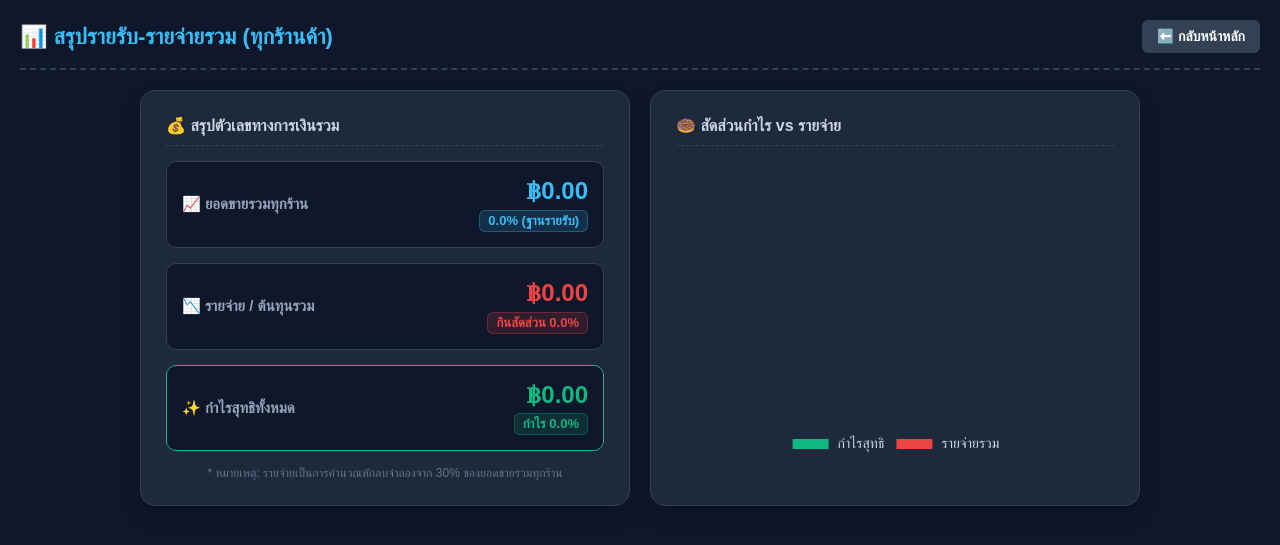
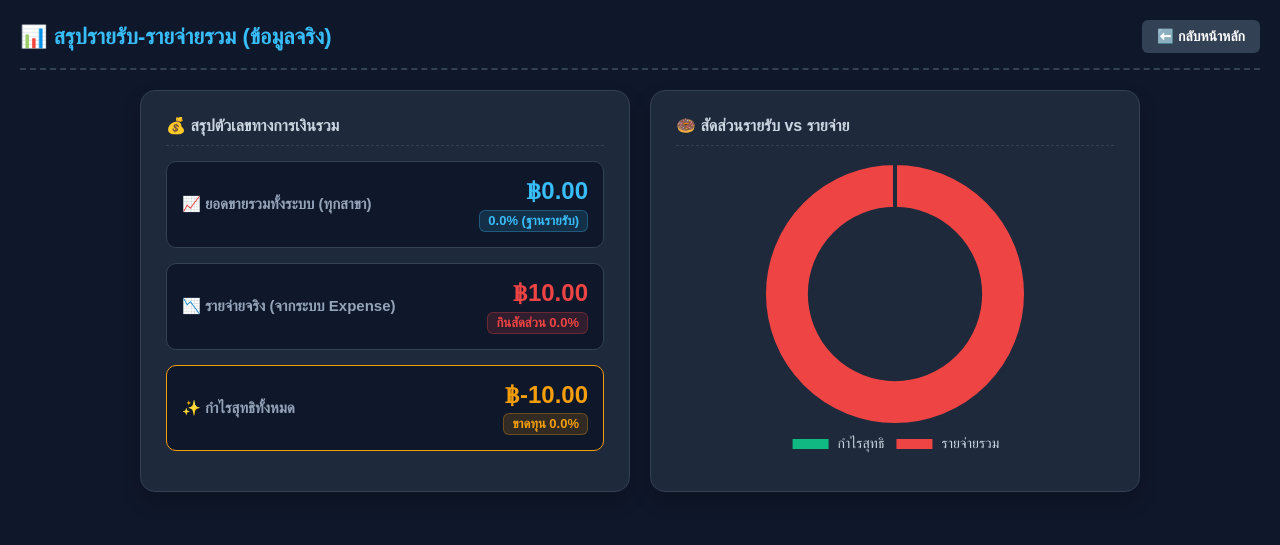
Before and after one commit to DanaiThongpan/KhaiKhao, a Django app: page /backoffice/financial-dashboard/ in a window 1280 px wide. Shown: the top 545 px of the page. Run offline with Django 4.2, Linux system fonts and the light colour scheme; a user stored in the database is signed in; tables that the repository leaves empty hold one stand-in row (values such as "Sample post").

```diff
--- a/BackOffice/templates/BackOffice/financial_dashboard.html
+++ b/BackOffice/templates/BackOffice/financial_dashboard.html
@@ -5,7 +5,6 @@
     <meta charset="UTF-8">
     <meta name="viewport" content="width=device-width, initial-scale=1.0">
     <title>Financial Dashboard - KhaiKhao Center</title>
-    <!-- โหลด Chart.js -->
     <script src="https://cdn.jsdelivr.net/npm/chart.js"></script>
     <style>
         body { font-family: 'Sarabun', sans-serif; background: #0f172a; color: #f8fafc; margin: 0; padding: 20px; }
@@ -37,13 +36,16 @@
         .text-blue { color: #38bdf8; }
         .bg-blue-light { background: rgba(56, 189, 248, 0.15); color: #38bdf8; border: 1px solid rgba(56, 189, 248, 0.3); }
 
+        .text-orange { color: #f59e0b; }
+        .bg-orange-light { background: rgba(245, 158, 11, 0.15); color: #f59e0b; border: 1px solid rgba(245, 158, 11, 0.3); }
+
         .chart-container { position: relative; height: 300px; width: 100%; display: flex; justify-content: center; }
     </style>
 </head>
 <body>
 
     <div class="header">
-        <h1>📊 สรุปรายรับ-รายจ่ายรวม (ทุกร้านค้า)</h1>
+        <h1>📊 สรุปรายรับ-รายจ่ายรวม (ข้อมูลจริง)</h1>
         <a href="{% url 'backoffice:home' %}" class="btn-back">⬅️ กลับหน้าหลัก</a>
     </div>
 
@@ -53,38 +55,45 @@
         <div class="card">
             <h3>💰 สรุปตัวเลขทางการเงินรวม</h3>
 
+            <!-- รายรับ -->
             <div class="stat-item">
-                <div class="label">📈 ยอดขายรวมทุกร้าน</div>
+                <div class="label">📈 ยอดขายรวมทั้งระบบ (ทุกสาขา)</div>
                 <div class="value-box">
                     <div class="value text-blue">฿{{ total_income|floatformat:2 }}</div>
                     <div class="pct bg-blue-light">{{ income_pct|floatformat:1 }}% (ฐานรายรับ)</div>
                 </div>
             </div>
 
+            <!-- รายจ่าย -->
             <div class="stat-item">
-                <div class="label">📉 รายจ่าย / ต้นทุนรวม</div>
+                <div class="label">📉 รายจ่ายจริง (จากระบบ Expense)</div>
                 <div class="value-box">
                     <div class="value text-red">฿{{ total_expense|floatformat:2 }}</div>
                     <div class="pct bg-red-light">กินสัดส่วน {{ expense_pct|floatformat:1 }}%</div>
                 </div>
             </div>
 
-            <div class="stat-item" style="border-color: #10b981;">
+            <!-- กำไรสุทธิ (ปรับสีอัตโนมัติตามการขาดทุน/กำไร) -->
+            <div class="stat-item" style="border-color: {% if net_profit >= 0 %}#10b981{% else %}#f59e0b{% endif %};">
                 <div class="label">✨ กำไรสุทธิทั้งหมด</div>
                 <div class="value-box">
-                    <div class="value text-green">฿{{ net_profit|floatformat:2 }}</div>
-                    <div class="pct bg-green-light">กำไร {{ profit_pct|floatformat:1 }}%</div>
+                    <div class="value {% if net_profit >= 0 %}text-green{% else %}text-orange{% endif %}">
+                        ฿{{ net_profit|floatformat:2 }}
+                    </div>
+                    <div class="pct {% if net_profit >= 0 %}bg-green-light{% else %}bg-orange-light{% endif %}">
+                        {% if net_profit >= 0 %}
+                            กำไร {{ profit_pct|floatformat:1 }}%
+                        {% else %}
+                            ขาดทุน {{ profit_pct|floatformat:1 }}%
+                        {% endif %}
+                    </div>
                 </div>
-            </div>
-
-            <div style="font-size: 12px; color: #64748b; margin-top: 15px; text-align: center;">
-                * หมายเหตุ: รายจ่ายเป็นการคำนวณหักลบจำลองจาก 30% ของยอดขายรวมทุกร้าน
             </div>
         </div>
 
         <!-- ฝั่งขวา: แผนภูมิวงกลม -->
         <div class="card">
-            <h3>🍩 สัดส่วนกำไร vs รายจ่าย</h3>
+            <h3>🍩 สัดส่วนรายรับ vs รายจ่าย</h3>
             <div class="chart-container">
                 <canvas id="financePieChart"></canvas>
             </div>
@@ -95,8 +104,11 @@
     <script>
         const income = {{ total_income }};
         const expense = {{ total_expense }};
-        const profit = {{ net_profit }};
-        const total = income > 0 ? income : 1; // กันหารด้วย 0
+        let profit = {{ net_profit }};
+
+        // กราฟไม่สามารถแสดงค่าติดลบได้ ถ้าขาดทุน ให้กราฟกำไรเป็น 0
+        const displayProfit = profit > 0 ? profit : 0;
+        const total = income > 0 ? income : 1;
 
         const ctx = document.getElementById('financePieChart').getContext('2d');
         const financePieChart = new Chart(ctx, {
@@ -104,7 +116,7 @@
             data: {
                 labels: ['กำไรสุทธิ', 'รายจ่ายรวม'],
                 datasets: [{
-                    data: [profit, expense],
+                    data: [displayProfit, expense],
                     backgroundColor: ['#10b981', '#ef4444'],
                     borderColor: '#1e293b',
                     borderWidth: 4,
@@ -125,11 +137,14 @@
                             label: function(context) {
                                 let label = context.label || '';
                                 let value = context.parsed;
+
+                                // ถ้าต้นทุนเกิน 100% กราฟจะแสดงเป็นสัดส่วนระหว่าง ทุน กับ กำไร
+                                // แต่เราจะคำนวณ % เทียบกับรายรับให้ดูง่ายๆ
                                 let percentage = ((value / total) * 100).toFixed(1);
 
                                 if (label) { label += ': '; }
                                 label += '฿' + value.toLocaleString('th-TH', {minimumFractionDigits: 2});
-                                label += ' (' + percentage + '%)'; // 🌟 โชว์ % ตอนเอาเมาส์ชี้กราฟด้วย
+                                label += ' (' + percentage + '%)';
                                 return label;
                             }
                         }
--- a/BackOffice/views.py
+++ b/BackOffice/views.py
@@ -5,6 +5,7 @@ from django.shortcuts import render, get_object_or_404, redirect
 from django.contrib.auth.decorators import user_passes_test
 from django.contrib.auth import get_user_model
 from django.db.models import Sum
+from Expenses.models import Expense
 from Products.models import Product
 from Stocks.models import StockItem
 from Pos.models import Order, OrderItem # 🌟 อย่าลืม import OrderItem
@@ -359,26 +360,35 @@ def is_admin(user):
 
 @user_passes_test(is_admin, login_url='/login/')
 def financial_dashboard(request):
-    # 🌟 ดึงออเดอร์ที่จัดส่งสำเร็จแล้วทั้งหมด ของ "ทุกร้านค้าในระบบ"
+    # ==========================================
+    # 1. คำนวณรายรับ (Income) จากบิลที่ส่งสำเร็จแล้ว
+    # ==========================================
     completed_orders = Order.objects.filter(
         delivery_info__status__in=['DELIVERED', 'COMPLETED']
     )
-
-    # 🌟 ให้ฐานข้อมูลบวกเลขให้เลย (ทำงานเร็วกว่าวนลูป)
     total_income_agg = completed_orders.aggregate(total=Sum('total_amount'))
     total_income = float(total_income_agg['total'] or 0)
 
-    # สมมติรายจ่าย (เช่น ค่าไรเดอร์ ต้นทุนวัตถุดิบ) = 30% ของรายรับรวมทุกร้าน
-    # (ถ้ามีตารางรายจ่ายแยก นำมา Sum() แล้วใส่แทนตัวเลข 0.30 ได้เลย)
-    total_expense = total_income * 0.30
+    # ==========================================
+    # 2. 🌟 คำนวณรายจ่ายของจริง (Expense)
+    # ==========================================
+    # ดึงรายจ่ายทั้งหมดที่ติ๊ก "จ่ายแล้ว" (is_paid=True)
+    expense_agg = Expense.objects.filter(is_paid=True).aggregate(total=Sum('amount'))
+    total_expense = float(expense_agg['total'] or 0)
 
-    # กำไรสุทธิ
+    # ==========================================
+    # 3. สรุปกำไรสุทธิและเปอร์เซ็นต์
+    # ==========================================
     net_profit = total_income - total_expense
 
-    # 🌟 คำนวณอัตราส่วนเปอร์เซ็นต์
     income_pct = 100.0 if total_income > 0 else 0.0
-    expense_pct = (total_expense / total_income * 100) if total_income > 0 else 0.0
-    profit_pct = (net_profit / total_income * 100) if total_income > 0 else 0.0
+    # ถ้ามีรายได้ ค่อยคำนวณ % ถ้าไม่มีรายได้ให้เป็น 0 ป้องกัน Error หารด้วยศูนย์
+    if total_income > 0:
+        expense_pct = (total_expense / total_income) * 100
+        profit_pct = (net_profit / total_income) * 100
+    else:
+        expense_pct = 0.0
+        profit_pct = 0.0
 
     context = {
         'total_income': total_income,
```
